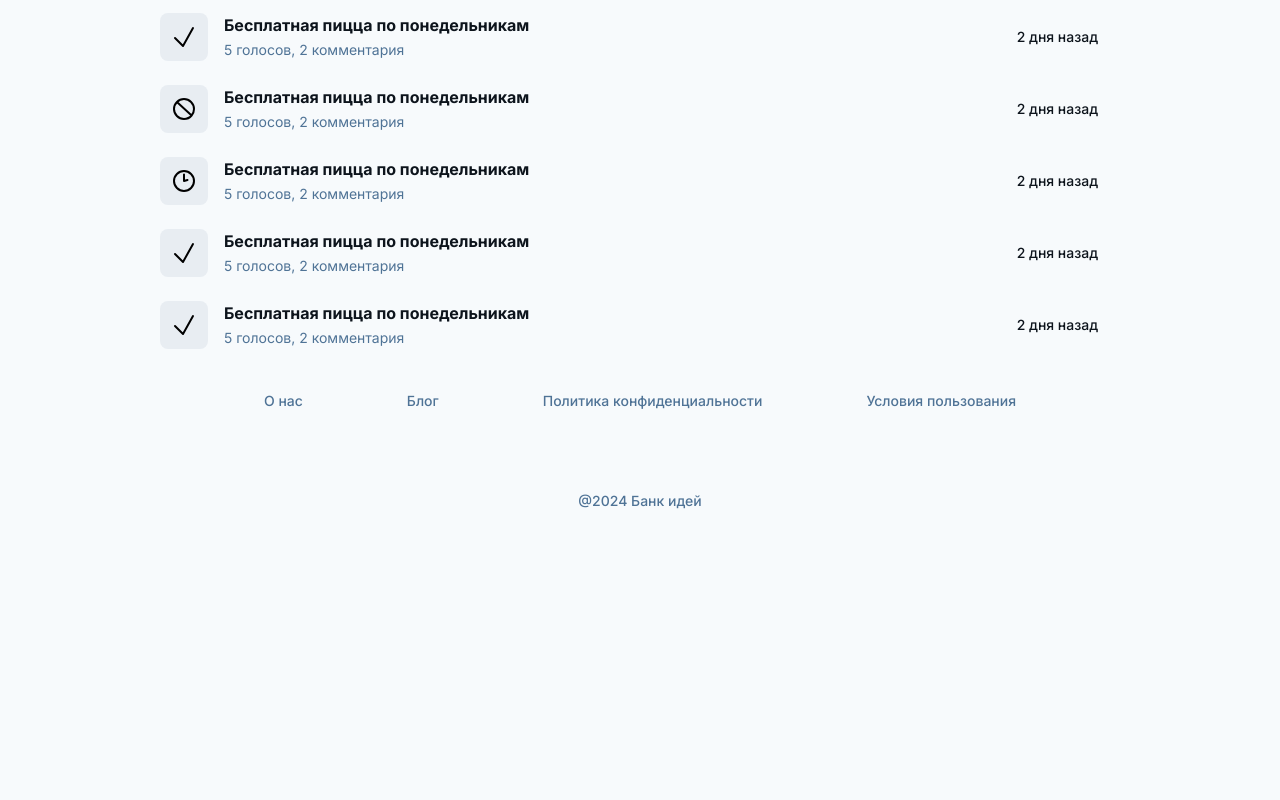
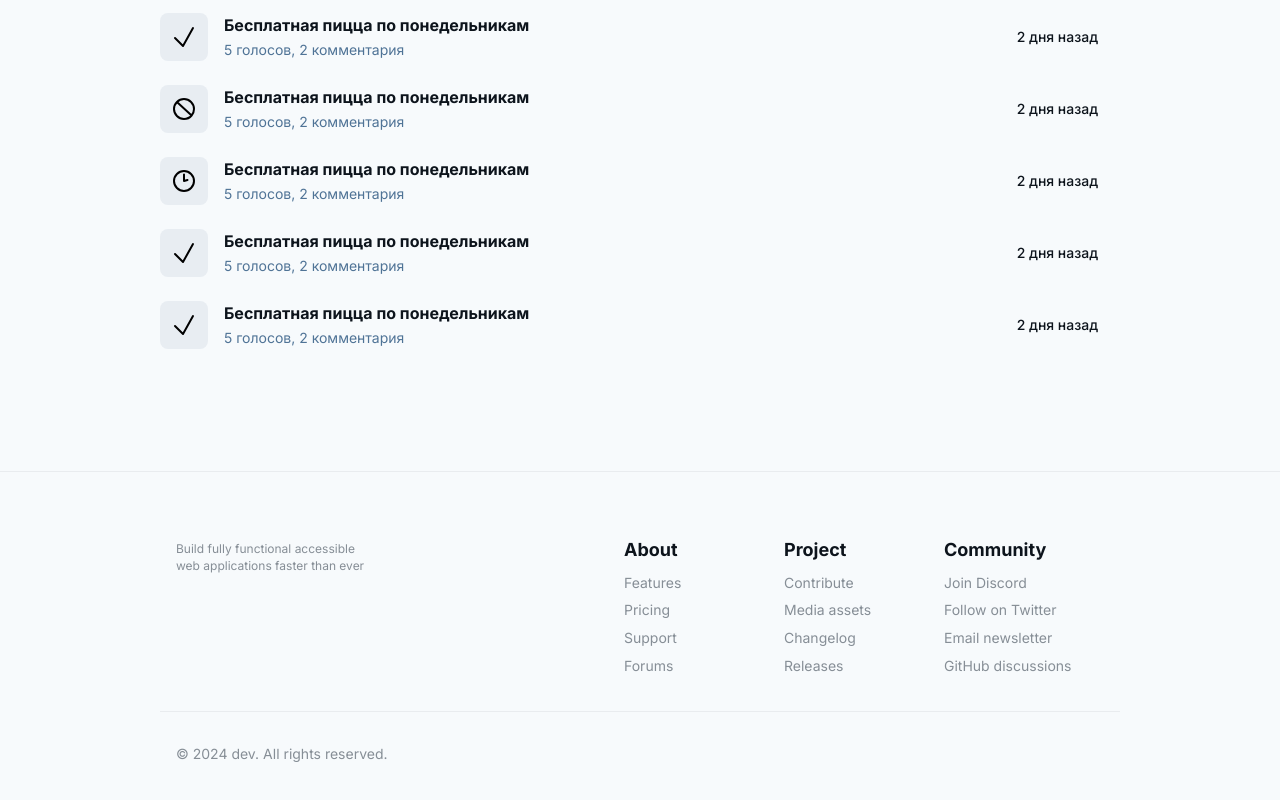
Before and after one commit to Talion220/Bank-of-ideas, a React (Vite) app: page /search in a window 1280 px wide. Shown: the part 436-1236 px from the top of the page. Before the commit the page ends 987 px from the top, so only its background shows below. Built offline with nearby package versions, Linux system fonts and the light colour scheme.

Commit message:
footer mantine rewritten

```diff
--- a/src/index.scss
+++ b/src/index.scss
@@ -14,7 +14,6 @@ body {
     sans-serif;
   -webkit-font-smoothing: antialiased;
   -moz-osx-font-smoothing: grayscale;
-  background-color: $bg-color;
 }
 h1,
 h2,
--- a/src/widgets/common/footer/Footer.jsx
+++ b/src/widgets/common/footer/Footer.jsx
@@ -1,17 +1,74 @@
-import "./footer.scss";
+import { Text, Container, ActionIcon, Group, rem } from "@mantine/core";
+import logo from "../../../shared/images/lamp.svg";
+import classes from "./footer.module.css";
 
-function Footer() {
-    return(
-        <footer>
-            <nav>
-                <a href="#">О нас</a>
-                <a href="#">Блог</a>
-                <a href="#">Политика конфиденциальности</a>
-                <a href="#">Условия пользования</a>
-            </nav>
-                <a href="#">@2024 Банк идей</a>
-        </footer>
-    )
+const data = [
+  {
+    title: "About",
+    links: [
+      { label: "Features", link: "#" },
+      { label: "Pricing", link: "#" },
+      { label: "Support", link: "#" },
+      { label: "Forums", link: "#" },
+    ],
+  },
+  {
+    title: "Project",
+    links: [
+      { label: "Contribute", link: "#" },
+      { label: "Media assets", link: "#" },
+      { label: "Changelog", link: "#" },
+      { label: "Releases", link: "#" },
+    ],
+  },
+  {
+    title: "Community",
+    links: [
+      { label: "Join Discord", link: "#" },
+      { label: "Follow on Twitter", link: "#" },
+      { label: "Email newsletter", link: "#" },
+      { label: "GitHub discussions", link: "#" },
+    ],
+  },
+];
+
+export default function FooterLinks() {
+  const groups = data.map((group) => {
+    const links = group.links.map((link, index) => (
+      <Text
+        key={index}
+        className={classes.link}
+        component="a"
+        href={link.link}
+        onClick={(event) => event.preventDefault()}
+      >
+        {link.label}
+      </Text>
+    ));
+
+    return (
+      <div className={classes.wrapper} key={group.title}>
+        <Text className={classes.title}>{group.title}</Text>
+        {links}
+      </div>
+    );
+  });
+
+  return (
+    <footer className={classes.footer}>
+      <Container className={classes.inner}>
+        <div className={classes.logo}>
+          <Text size="xs" c="dimmed" className={classes.description}>
+            Build fully functional accessible web applications faster than ever
+          </Text>
+        </div>
+        <div className={classes.groups}>{groups}</div>
+      </Container>
+      <Container className={classes.afterFooter}>
+        <Text c="dimmed" size="sm">
+          © 2024 dev. All rights reserved.
+        </Text>
+      </Container>
+    </footer>
+  );
 }
-
-export default Footer;
--- /dev/null
+++ b/src/widgets/common/footer/footer.module.css
@@ -0,0 +1,94 @@
+.footer {
+  margin-top: rem(120px);
+  padding-top: calc(var(--mantine-spacing-xl) * 2);
+  padding-bottom: calc(var(--mantine-spacing-xl) * 2);
+  /* background-color: light-dark(
+    var(--mantine-color-gray-0),
+    var(--mantine-color-dark-6)
+  ); */
+  border-top: rem(1px) solid
+    light-dark(var(--mantine-color-gray-2), var(--mantine-color-dark-5));
+}
+
+.logo {
+  max-width: rem(200px);
+
+  @media (max-width: $mantine-breakpoint-sm) {
+    display: flex;
+    flex-direction: column;
+    align-items: center;
+  }
+}
+
+.description {
+  margin-top: rem(5px);
+
+  @media (max-width: $mantine-breakpoint-sm) {
+    margin-top: var(--mantine-spacing-xs);
+    text-align: center;
+  }
+}
+
+.inner {
+  display: flex;
+  justify-content: space-between;
+
+  @media (max-width: $mantine-breakpoint-sm) {
+    flex-direction: column;
+    align-items: center;
+  }
+}
+
+.groups {
+  display: flex;
+  flex-wrap: wrap;
+
+  @media (max-width: $mantine-breakpoint-sm) {
+    display: none;
+  }
+}
+
+.wrapper {
+  width: rem(160px);
+}
+
+.link {
+  display: block;
+  color: light-dark(var(--mantine-color-gray-6), var(--mantine-color-dark-1));
+  font-size: var(--mantine-font-size-sm);
+  padding-top: rem(3px);
+  padding-bottom: rem(3px);
+
+  &:hover {
+    text-decoration: underline;
+  }
+}
+
+.title {
+  font-size: var(--mantine-font-size-lg);
+  font-weight: 700;
+  font-family: Greycliff CF, var(--mantine-font-family);
+  margin-bottom: calc(var(--mantine-spacing-xs) / 2);
+  color: light-dark(var(--mantine-color-black), var(--mantine-color-white));
+}
+
+.afterFooter {
+  display: flex;
+  justify-content: space-between;
+  align-items: center;
+  margin-top: var(--mantine-spacing-xl);
+  padding-top: var(--mantine-spacing-xl);
+  padding-bottom: var(--mantine-spacing-xl);
+  border-top: rem(1px) solid
+    light-dark(var(--mantine-color-gray-2), var(--mantine-color-dark-4));
+
+  @media (max-width: $mantine-breakpoint-sm) {
+    flex-direction: column;
+  }
+}
+
+.social {
+  @media (max-width: $mantine-breakpoint-sm) {
+    margin-top: var(--mantine-spacing-xs);
+  }
+}
--- a/src/widgets/common/footer/footer.scss
+++ /dev/null
@@ -1,21 +0,0 @@
-@import '/src/index.scss';
-
-footer{
-    height: 200px;
-    display: flex;
-    flex-direction: column;
-    justify-content: space-around;
-    max-width: 960px;
-    margin: 0 auto;
-
-}
-footer nav{
-    display: flex;
-    justify-content: space-evenly;
-
-}
-footer a{
-    display: flex;
-    justify-content: center;
-    color: $font-gray-color;
-}
--- a/src/widgets/home/HomeStage.jsx
+++ b/src/widgets/home/HomeStage.jsx
@@ -55,7 +55,7 @@ function HomeStage() {
       className={classes.card}
       padding="xl"
     >
-      <Image radius="md" w="100%" src={arrowStage} />
+      <Image className={classes.arrow} radius="md" src={arrowStage} />
       <Text fz="lg" fw={500} className={classes.cardTitle} mt="md">
         {feature.title}
       </Text>
--- a/src/widgets/home/homeStage.module.css
+++ b/src/widgets/home/homeStage.module.css
@@ -4,6 +4,13 @@
 
   @media (max-width: $mantine-breakpoint-sm) {
     font-size: rem(24px);
+  }
+}
+
+.arrow {
+  max-width: rem(500px);
+  @media (max-width: $mantine-breakpoint-xs) {
+    max-width: 100%;
   }
 }
 
```
